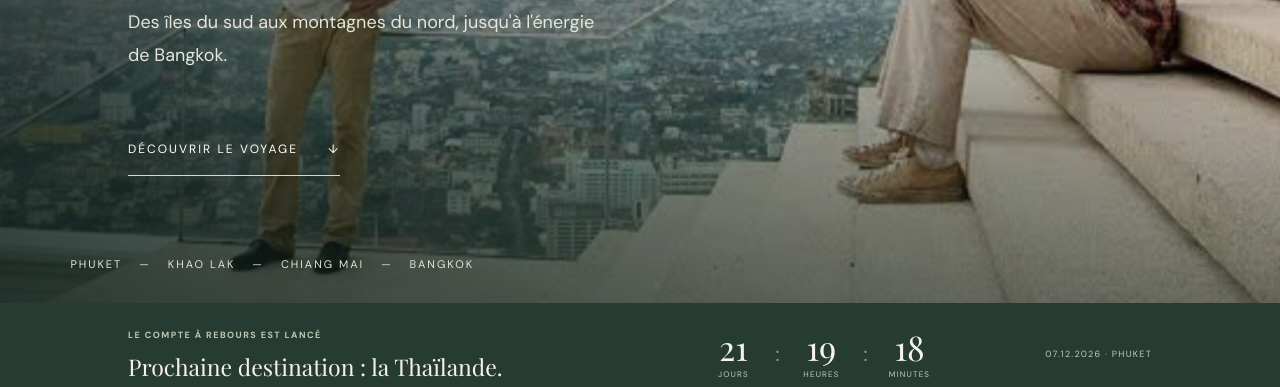
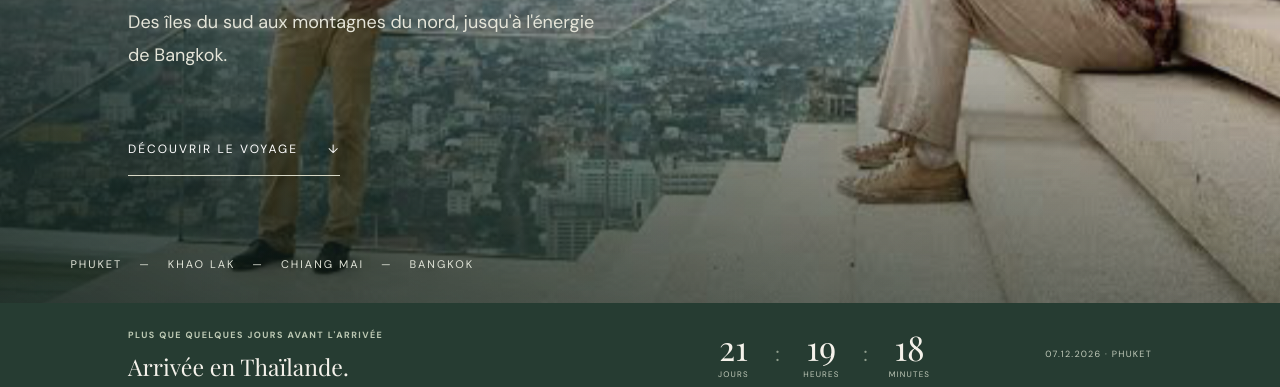
Before and after one commit to Udrew9/thailande-2026, a plain HTML site: page index.html in a window 1280 px wide. Shown: the part 565-952 px from the top of the page. Drawn offline with nearby package versions, Linux system fonts and the light colour scheme.

Commit message:
Clarify Thailand arrival countdown label

```diff
--- a/index.html
+++ b/index.html
@@ -38,7 +38,7 @@
     </section>
 
     <section class="countdown-strip" aria-label="Compte à rebours avant le départ">
-      <div class="countdown-copy"><span class="eyebrow">LE COMPTE À REBOURS EST LANCÉ</span><strong>Prochaine destination : la Thaïlande.</strong></div>
+      <div class="countdown-copy"><span class="eyebrow">PLUS QUE QUELQUES JOURS AVANT L'ARRIVÉE</span><strong>Arrivée en Thaïlande.</strong></div>
       <div class="countdown-clock"><div><b id="count-days">—</b><span>JOURS</span></div><i>:</i><div><b id="count-hours">—</b><span>HEURES</span></div><i>:</i><div><b id="count-minutes">—</b><span>MINUTES</span></div></div>
       <span class="countdown-date">07.12.2026 · PHUKET</span>
     </section>
```
